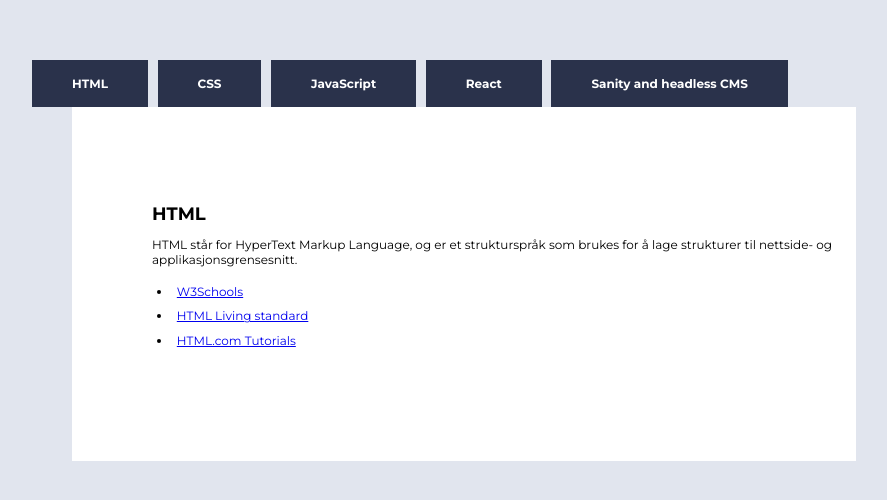
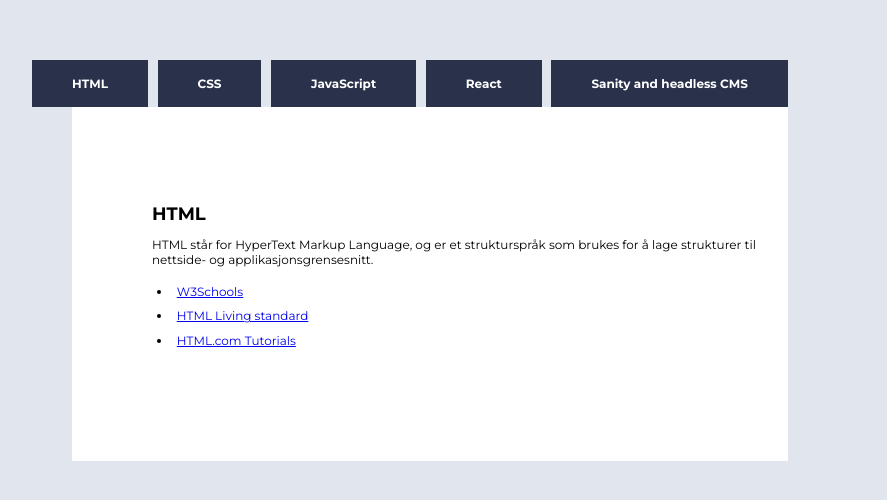
Before and after one commit to odaju/uin25ak1_resource_layout_JULSEN, a plain HTML site: page Arbeidskrav_1/index.html in a window 1280 px wide. Shown: the part 236-736 px from the top of the page, without its empty margins (248-1135 px from the left). Drawn offline with Linux system fonts and the light colour scheme.

Commit message:
lagt til kommentar

```diff
--- a/Arbeidskrav_1/menu.js
+++ b/Arbeidskrav_1/menu.js
@@ -1,6 +1,6 @@
 
 let faneHTML = ""
-
+/** Har fått hjelp av foreleser Tore-Marius til å finjustere .map fra linje 4 til 6.**/
 resources.map((cat, index) => {
     faneHTML += `<li><button onclick="dropdown('${cat.category}')">${cat.category}</button></li>`
 })
--- a/Arbeidskrav_1/styles.css
+++ b/Arbeidskrav_1/styles.css
@@ -66,7 +66,7 @@ nav{
 #whitebox {
     display: flex;
     background-color: var(--white);
-    width: 55%;
+    width: 49.7%;
     margin: 0rem 0rem 0rem 19.5rem;
     padding: 6rem 0rem 6rem 5rem;
 }
```
Also changed, not shown: 1 other file.
